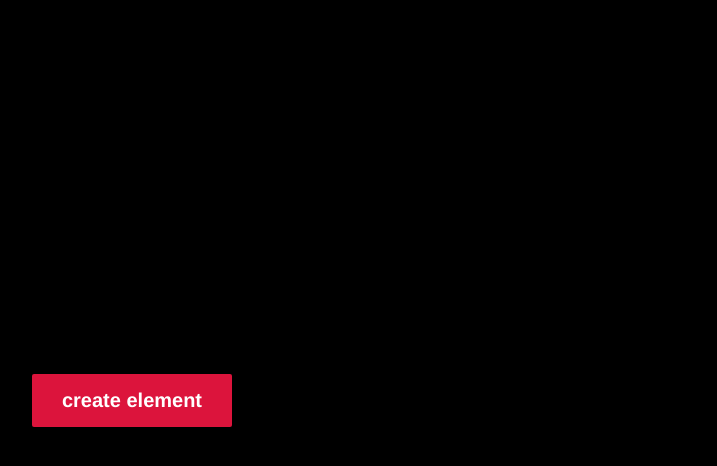
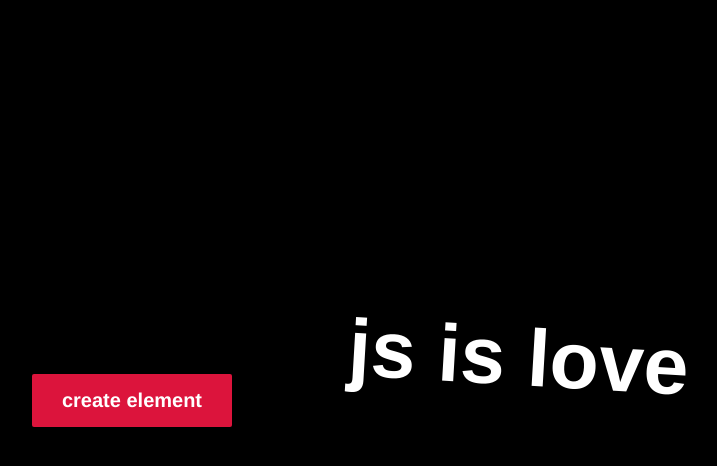
Before and after one commit to Hitesh-23/JavaScript, a plain HTML site: page createElement/index.html in a window 1280 px wide. Both pictures are taken after a click on the button "create element". Shown: the whole page, without its empty margins (508-1225 px from the left). Drawn offline with Linux system fonts and the light colour scheme.

Commit message:
Project done

```diff
--- a/createElement/script.js
+++ b/createElement/script.js
@@ -1 +1,26 @@
-let btn =
+let btn = document.querySelector('button')
+let main = document.querySelector('main')
+
+let arr = ['hey I am hitesh', "Shreyians is Best", "Sahil is handsome", "Rahul sir is good", "js is love", "Keep Working guys...."]
+
+btn.addEventListener("click",function(){
+    let h1 = document.createElement('h1')
+
+    let x = Math.random()*80
+    let y = Math.random()*80
+    let rot = Math.random()*361
+    let scl = Math.random()*3
+    let a = Math.floor(Math.random()*arr.length)
+
+    h1.textContent = arr[a]
+
+    h1.style.position = "absolute"
+
+    h1.style.left = x+"%"
+    h1.style.top = y+"%"
+    h1.style.rotate = rot+"deg"
+    h1.style.scale = scl
+
+    main.appendChild(h1)
+
+})
--- a/createElement/style.css
+++ b/createElement/style.css
@@ -41,3 +41,8 @@ button:active{
 h1{
     white-space: nowrap;
 }
+
+
+body{
+    overflow: hidden;
+}
```
